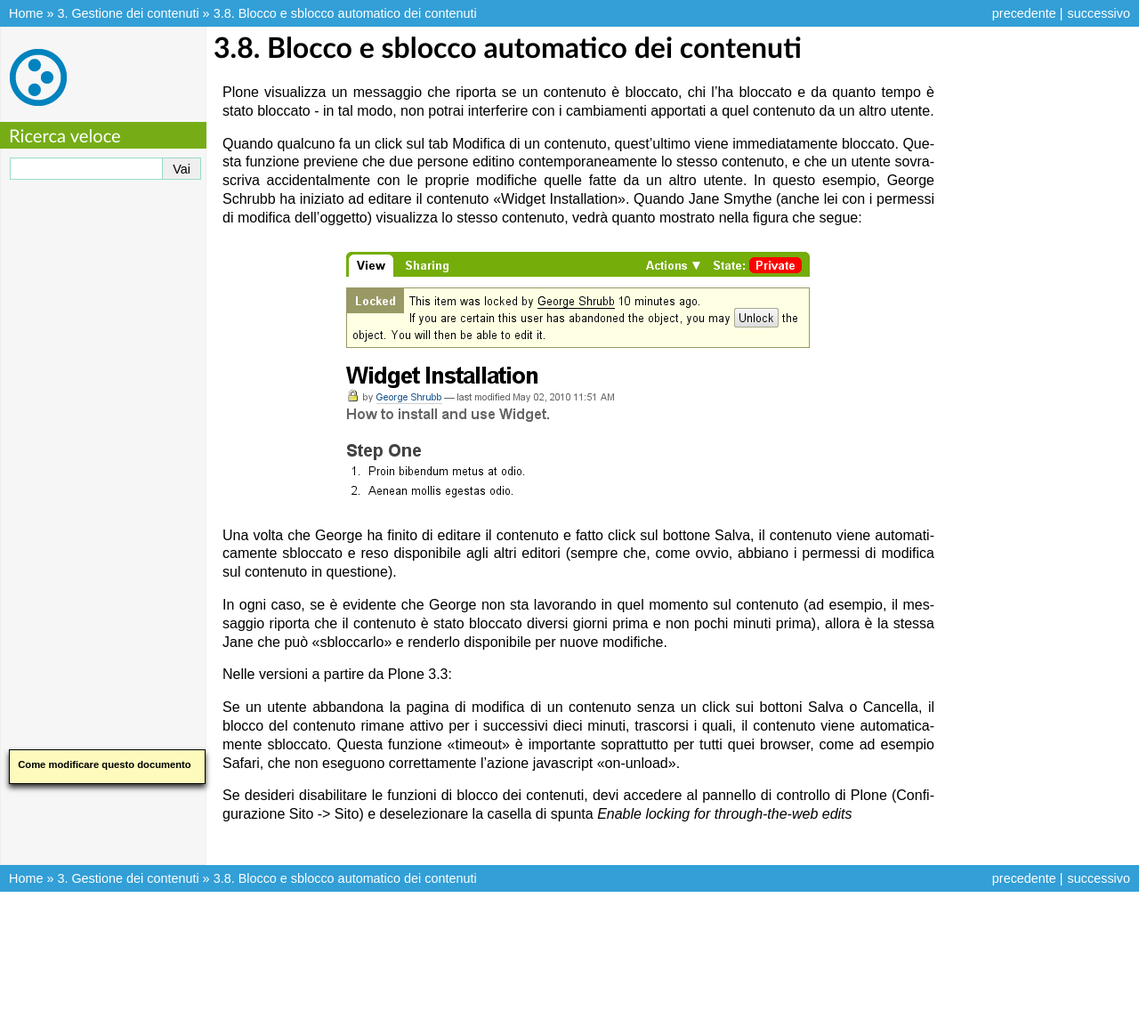
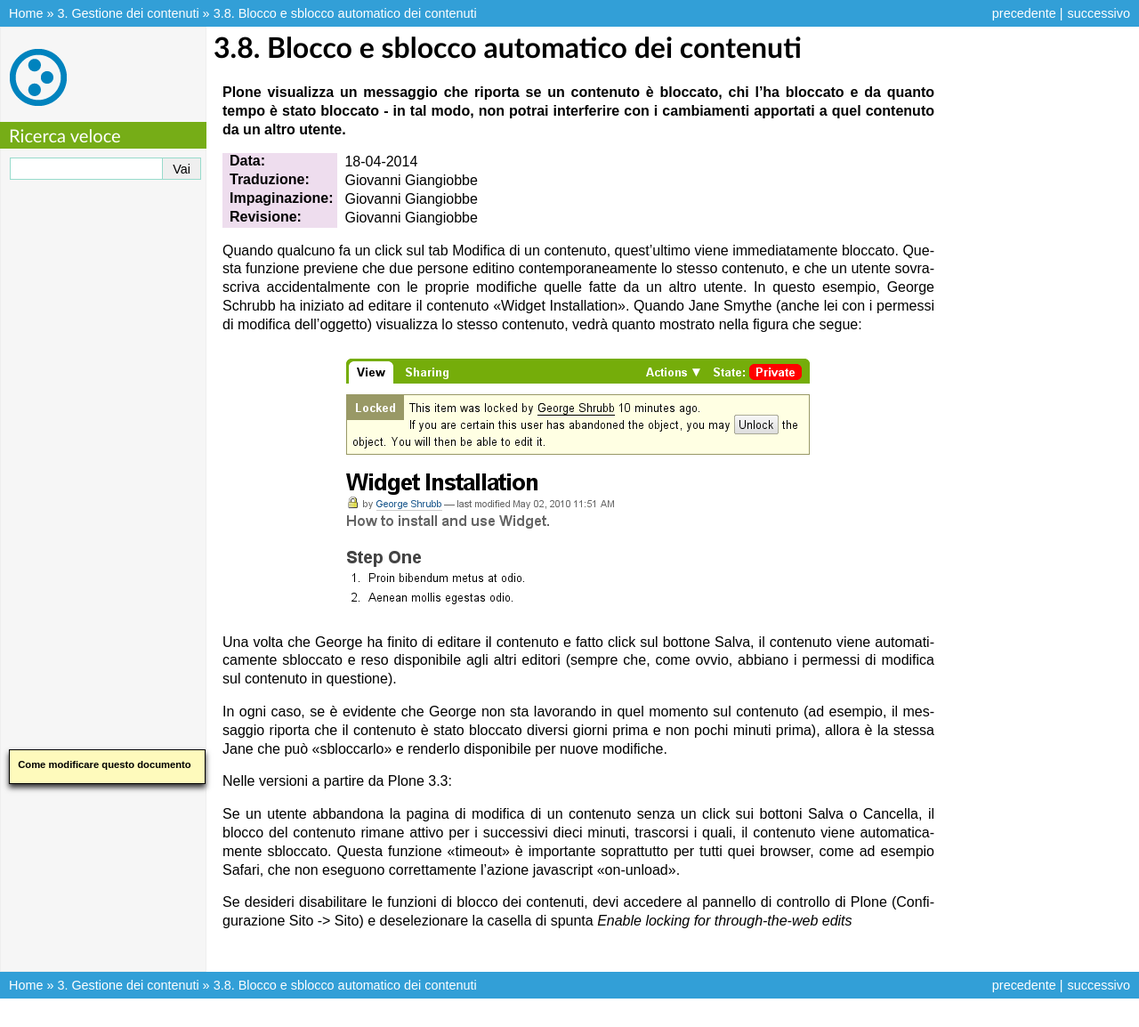
Before and after one commit to plone-it/collective.italiandocumentation, a Sphinx documentation site: the page built from source/managing-content/automatic-locking-and-unlocking.rst, in a window 1280 px wide. Shown: the whole page at 89% size. Built offline with Sphinx 7.4.7, drawn with Linux system fonts in a browser that asks for light colours; pages that are not in the unit, such as notebooks, are missing from menus; before the commit the page ends 1034 px from its top, so only the background shows below that.

Commit message:
Update automatic-locking-and-unlocking.rst

```diff
--- a/source/managing-content/automatic-locking-and-unlocking.rst
+++ b/source/managing-content/automatic-locking-and-unlocking.rst
@@ -1,9 +1,14 @@
 Blocco e sblocco automatico dei contenuti
 =========================================
 
-Plone visualizza un messaggio che riporta se un contenuto
+**Plone visualizza un messaggio che riporta se un contenuto
 è bloccato, chi l'ha bloccato e da quanto tempo è stato bloccato - in tal modo,
-non potrai interferire con i cambiamenti apportati a quel contenuto da un altro utente.
+non potrai interferire con i cambiamenti apportati a quel contenuto da un altro utente.**
+
+:Data: 18-04-2014
+:Traduzione: Giovanni Giangiobbe
+:Impaginazione: Giovanni Giangiobbe
+:Revisione: Giovanni Giangiobbe
 
 Quando qualcuno fa un click sul tab Modifica di un contenuto, quest'ultimo viene
 immediatamente bloccato. Questa funzione previene che due persone editino contemporaneamente
```
